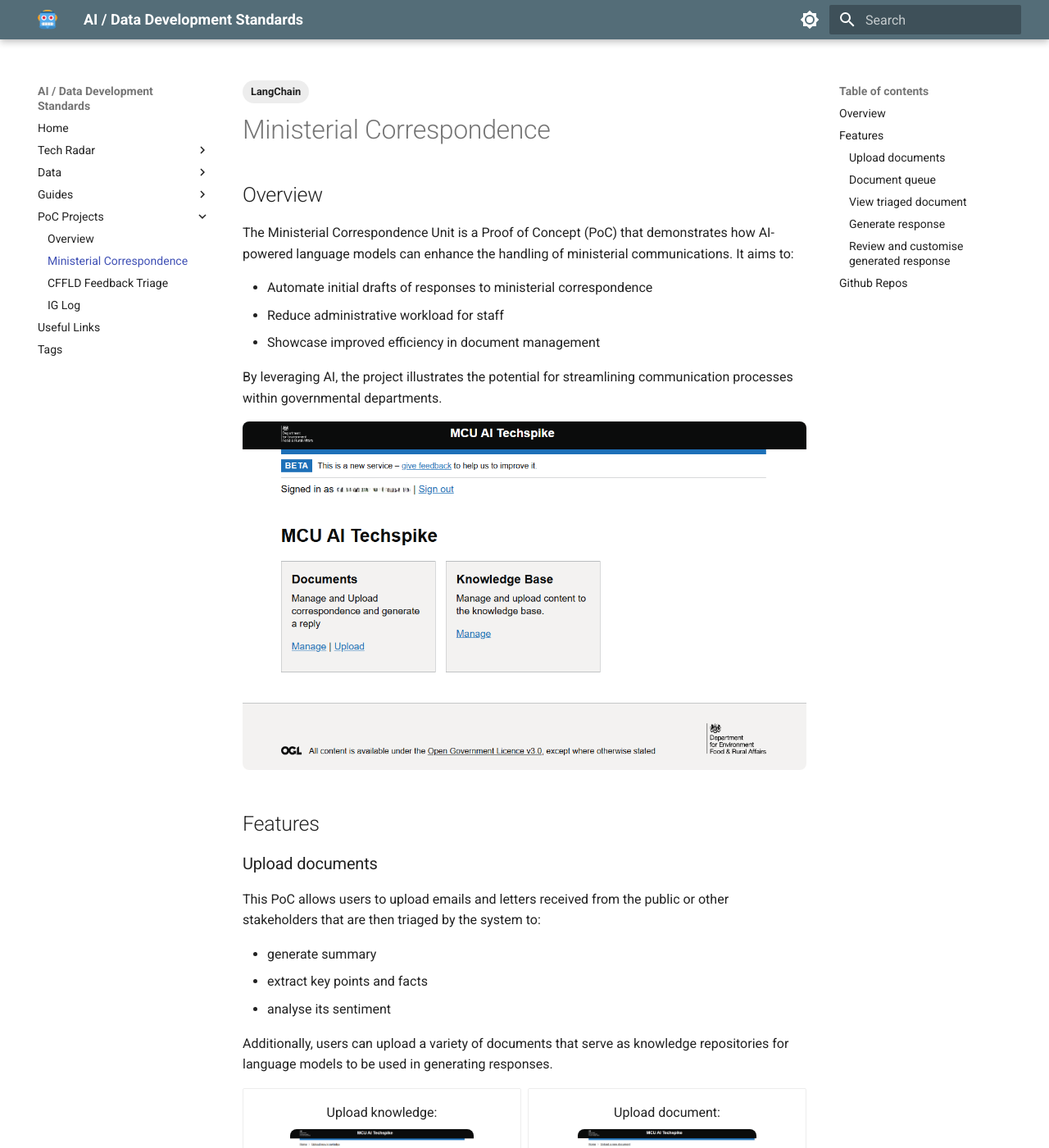
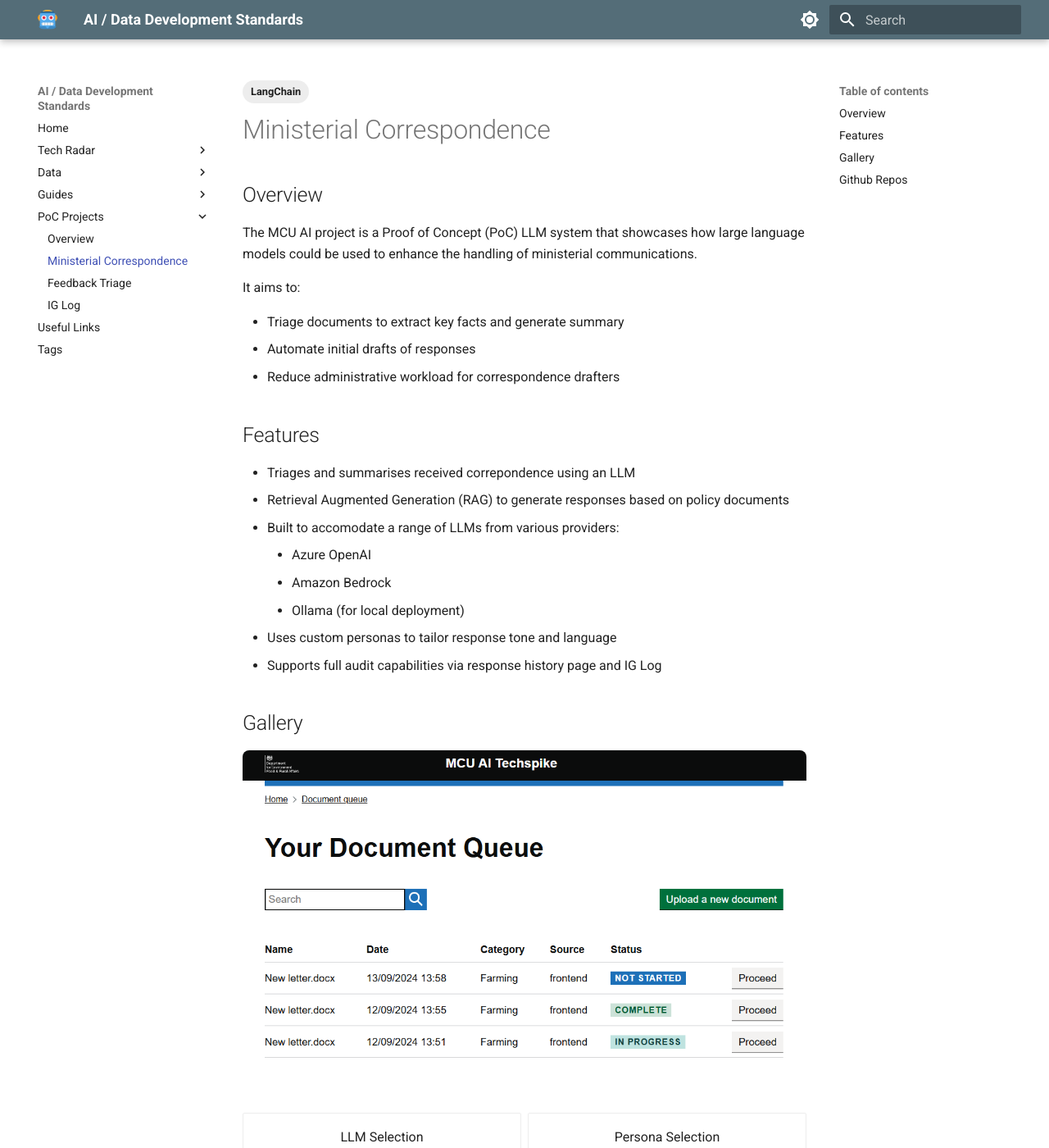
Before and after one commit to DEFRA/ai-data-development-standards, an MkDocs documentation site: the page built from docs/projects/mcu.md, in a window 1280 px wide and 1400 px high. Shown: the whole window at 82% size. Built offline with MkDocs 1.6.1 and Material for MkDocs 9.7.7, drawn with Linux system fonts in a browser that asks for light colours; some of the changed text lies outside the part shown.

Commit message:
add changes

```diff
--- a/docs/projects/mcu.md
+++ b/docs/projects/mcu.md
@@ -7,79 +7,68 @@ tags:
 
 ## Overview
 
-The Ministerial Correspondence Unit is a Proof of Concept (PoC) that demonstrates how AI-powered language models can enhance the handling of ministerial communications. It aims to:
+The MCU AI project is a Proof of Concept (PoC) LLM system that showcases how large language models could be used to enhance the handling of ministerial communications.
 
-- Automate initial drafts of responses to ministerial correspondence
-- Reduce administrative workload for staff
-- Showcase improved efficiency in document management
+It aims to:
 
-By leveraging AI, the project illustrates the potential for streamlining communication processes within governmental departments.
+- Triage documents to extract key facts and generate summary
+- Automate initial drafts of responses
+- Reduce administrative workload for correspondence drafters
 
-![image](../images/projects/mcu/home.png)
+
 
 ## Features
 
-### Upload documents
+- Triages and summarises received correpondence using an LLM
+- Retrieval Augmented Generation (RAG) to generate responses based on policy documents
+- Built to accomodate a range of LLMs from various providers:
+    - Azure OpenAI
+    - Amazon Bedrock
+    - Ollama (for local deployment)
+- Uses custom personas to tailor response tone and language
+- Supports full audit capabilities via response history page and IG Log
 
-This PoC allows users to upload emails and letters received from the public or other stakeholders that are then triaged by the system to:
+## Gallery
 
-- generate summary
-- extract key points and facts
-- analyse its sentiment
-
-Additionally, users can upload a variety of documents that serve as knowledge repositories for language models to be used in generating responses.
+![image](../images/projects/mcu/document-queue.png)
 
 <div class="grid cards" markdown>
 
--   Upload knowledge:
+-   LLM Selection
 
-    ![image](../images/projects/mcu/upload-knowledge.png)
+    ![image](../images/projects/mcu/select-model.png)
 
--   Upload document:
+-   Persona Selection
 
-    ![image](../images/projects/mcu/upload-document.png)
+    ![image](../images/projects/mcu/select-persona.png)
 
 </div>
 
-### Document queue
+<div class="grid cards" markdown>
 
-Uploaded documents with their respective status will be displayed here:
+-   Knowledge Selection
 
-![image](../images/projects/mcu/document-queue.png)
+    ![image](../images/projects/mcu/select-knowledge.png)
 
-### View triaged document
+</div>
 
-Uploaded document can then be viewed and selected to generate a response to it:
+<div class="grid cards" markdown>
 
-![image](../images/projects/mcu/generate-response.png)
+-   Sources
 
-### Generate response
+    ![image](../images/projects/mcu/sources.png)
 
-When a user clicks `Generate response`, it will take them to the `Document Response` page, where the full document then can be viewed:
+</div>
 
-![image](../images/projects/mcu/document-response.png)
+<figure markdown="span">
 
-At the bottom of the page, a user can choose which model and personas should be used for generating a response, as well as select which knowledge should be accessed:
+  <figcaption>Response History</figcaption>
 
-![image](../images/projects/mcu/select-models.png)
+  ![image](../images/projects/mcu/agent-response.png){ width="600" }
 
-### Review and customise generated response
+</figure>
 
-The system allows a user to view the generated response:
 
-![image](../images/projects/mcu/agent-response.png)
-
-The user can also view sources and citations used to generate the response:
-
-![image](../images/projects/mcu/sources.png)
-
-The user can then prompt the language model to adjust the response:
-
-![image](../images/projects/mcu/customise-response.png)
-
-Once a user is happy with the response, it can then be finalised:
-
-![image](../images/projects/mcu/document-complete.png)
 
 ## Github Repos
 
--- a/mkdocs.yml
+++ b/mkdocs.yml
@@ -76,7 +76,7 @@ nav:
   - PoC Projects:
     - Overview: projects/index.md
     - Ministerial Correspondence: projects/mcu.md
-    - CFFLD Feedback Triage: projects/cffld.md
+    - Feedback Triage: projects/feedback-triage.md
     - IG Log: projects/ig-log.md
   - Useful Links: useful-links.md
   - Tags: tags.md
```
Also changed, not shown: docs/projects/ig-log.md (+2 -2 lines), docs/projects/index.md (+2 -2 lines), docs/images/projects/mcu/customise-response.png (deleted), docs/images/projects/mcu/customise.png (added), docs/images/projects/mcu/document-complete.png (deleted), docs/images/projects/mcu/document-queue.png, docs/images/projects/mcu/document-response.png (deleted), docs/images/projects/mcu/home.png (deleted), docs/images/projects/mcu/select-knowledge.png (added), docs/images/projects/mcu/select-model.png (added), docs/images/projects/mcu/select-models.png (deleted), docs/images/projects/mcu/select-persona.png (added), docs/images/projects/mcu/sources.png, docs/images/projects/mcu/triaged-document.png (renamed from docs/images/projects/mcu/generate-response.png), 2 more files.
